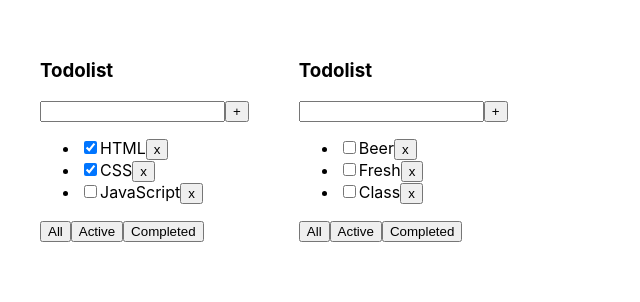
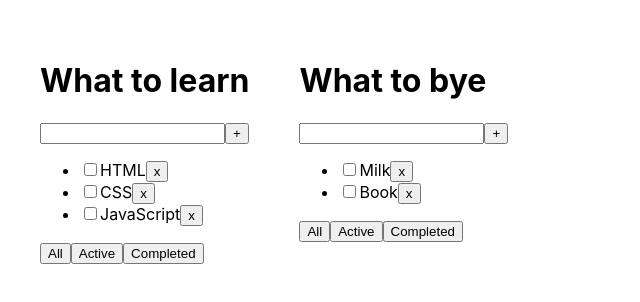
Before and after one commit to Rustam-Ulaevich/Todo_together, a React (Create React App) app: page / in a window 1280 px wide. Shown: the top 302 px of the page, without its empty margins (0-640 px from the left). Built offline with nearby package versions, Linux system fonts and the light colour scheme.

Commit message:
training

```diff
--- a/src/App.tsx
+++ b/src/App.tsx
@@ -1,21 +1,13 @@
 import './App.css'
 import React, {useState} from "react";
+import {TasksType, Todolist} from "./Todolist";
 import {v1} from "uuid";
-import {Todolist} from "./Todolist";
 
-export type TaskType = {
+type FilterValueType = 'all' | 'active' | 'completed'
+type TodolistType = {
     id: string
     title: string
-    isDone: boolean
-}
-export type TasksType = {
-    [key: string]: Array<TaskType>
-}
-export type FilterType = 'All' | 'Active' | 'Completed'
-export type TodolistType = {
-    id: string
-    title: string
-    filter: FilterType
+    filter: FilterValueType
 }
 
 const App = () => {
@@ -23,52 +15,48 @@ const App = () => {
     let todolistId1 = v1()
     let todolistId2 = v1()
 
-    let [todolist, setTodolist] = useState<Array<TodolistType>>([
-        {id: todolistId1, title: 'What to learn', filter: "All"},
-        {id: todolistId2, title: 'What to buy', filter: "All"},
-        ])
-    let [tasks, setTasks] = useState<TasksType>({
+    let [todolists, setTodolists] = useState<Array<TodolistType>>([
+        {id: todolistId1, title: 'What to learn', filter: 'all'},
+        {id: todolistId2, title: 'What to bye', filter: 'all'},
+    ])
+    let[tasks, setTasks] = useState({
         [todolistId1]: [
-            {id: v1(), title: 'HTML', isDone: true},
-            {id: v1(), title: 'CSS', isDone: true},
+            {id: v1(), title: 'HTML', isDone: false},
+            {id: v1(), title: 'CSS', isDone: false},
             {id: v1(), title: 'JavaScript', isDone: false},
         ],
         [todolistId2]: [
-            {id: v1(), title: 'Beer', isDone: false},
-            {id: v1(), title: 'Fresh', isDone: false},
-            {id: v1(), title: 'Class', isDone: false},
-        ],
+            {id: v1(), title: 'Milk', isDone: false},
+            {id: v1(), title: 'Book', isDone: false},
+        ]
     })
 
-    function removeTask(idTask: string, id: string) {
-        tasks[id] = tasks[id].filter( t => t.id !== idTask)
+    function addTask(newTitle: string, todolistId: string){
+        tasks[todolistId] = [
+            {id: v1(), title: newTitle, isDone: false}, ...tasks[todolistId]
+        ]
         setTasks({...tasks})
     }
 
-    function addTask(title: string, id: string) {
-        tasks[id] = [{id: v1(), title: title, isDone: false}, ...tasks[id]]
+    function deleteTask(id: string, todolistId: string) {
+
+        let filteredTasks = tasks[todolistId]
+
+        tasks[todolistId] = filteredTasks.filter( t => t.id !== id)
         setTasks({...tasks})
     }
 
-    return <div className='App'>
-        {todolist.map( tl => {
-            let taskForTodolist = tasks[tl.id]
-            if(tl.filter === "Active"){
-                taskForTodolist = taskForTodolist.filter( t => !t.id)
-            }
-            if(tl.filter === "Completed"){
-                taskForTodolist = taskForTodolist.filter( t => t.id)
-            }
-                return <Todolist key={tl.id}
-                                 id={tl.id}
-                                 tasks={taskForTodolist}
-                                 removeTask={removeTask}
-                                 addTask={addTask}
-                />
-            })
+    return  <div className='App'>{
+            todolists.map((tl) =><Todolist key={tl.id}
+                          title={tl.title}
+                          id={tl.id}
+                          tasks={tasks[tl.id]}
+                          addTask={addTask}
+                          deleteTask={deleteTask}
+            />)
         }
 
+    </div>
 
-    </div>
 }
 export default App;
--- a/src/Todolist.tsx
+++ b/src/Todolist.tsx
@@ -1,54 +1,44 @@
-import React, {ChangeEvent, KeyboardEvent, useState} from "react";
-import {TasksType, TaskType} from "./App";
+import {useState} from "react";
+
+export type TasksType = {
+    id: string
+    title: string
+    isDone: boolean
+}
 
 type PropsType = {
     id: string
-    tasks: Array<TaskType>
-    removeTask: (idTask: string, id: string) => void
-    addTask: (title: string, id: string) => void
+    title: string
+    tasks: Array<TasksType>
+    addTask: (newTitle: string, todolistId: string)=>void
+    deleteTask: (id: string, todolistId: string)=>void
 }
+
 
 export function Todolist(props: PropsType) {
 
-    let [newTitle, setNewTitle] = useState('')
+    let [valueTitle, setValueTitle] = useState('')
 
-    function addTaskInTodolist() {
-
-        props.addTask(newTitle, props.id)
-
-    }
-    function onChangeHandler(e: ChangeEvent<HTMLInputElement>) {
-            setNewTitle(e.currentTarget.value)
-    }
-    function onKeyPressHandler(e: KeyboardEvent<HTMLInputElement>) {
-        if(e.charCode === 13){addTaskInTodolist()        }
-    }
-    function onClickHandler() {
-        setNewTitle('')
-        addTaskInTodolist()
-    }
 
     return <div>
-        <h3>Todolist</h3>
+        <h1>{props.title}</h1>
         <div>
-            <input type="text"
-                   value={newTitle}
-                   onChange={onChangeHandler}
-                   onKeyPress={onKeyPressHandler}
-            />
-            <button onClick={onClickHandler}>+</button>
+            <input  type="text" onChange={(event) => setValueTitle(event.currentTarget.value)}/>
+            <button onClick={ () => props.addTask(valueTitle, props.id)}>+</button>
         </div>
         <ul>
-            {props.tasks.map( t => <li>
-                <input type="checkbox" checked={t.isDone}/>
-                <span>{t.title}</span>
-                <button onClick={()=>props.removeTask(t.id, props.id)}>x</button>
-            </li>)}
+            {props.tasks.map((t) => <li>
+                    <input type="checkbox" checked={t.isDone}/>
+                    <span>{t.title}</span>
+                    <button onClick={ () => props.deleteTask(t.id, props.id)}>x</button>
+            </li>
+            )}
         </ul>
         <div>
             <button>All</button>
             <button>Active</button>
             <button>Completed</button>
         </div>
+
     </div>;
 }
```
